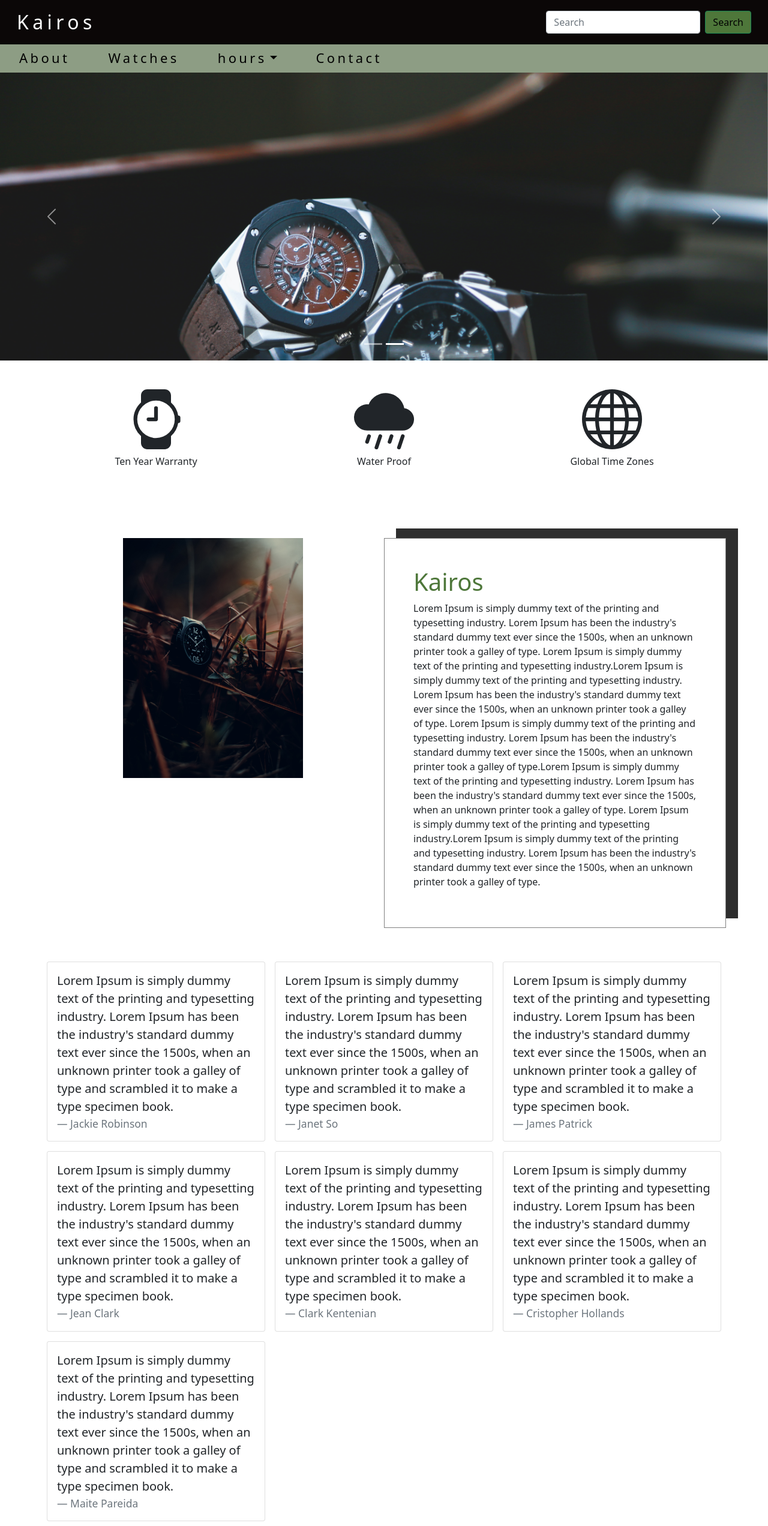
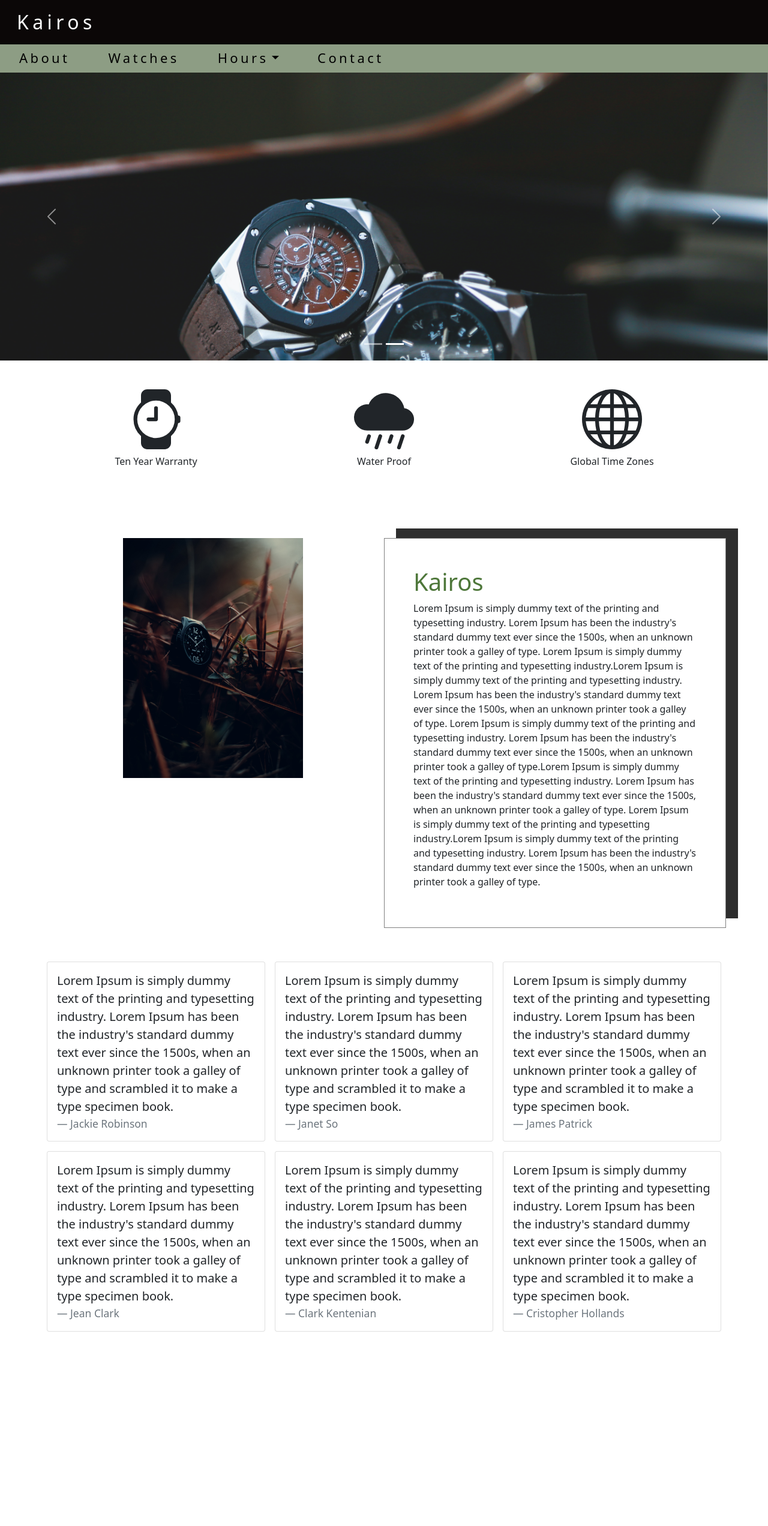
Before and after one commit to JennMP88/watchesApp, a React (Create React App) app: page / in a window 1280 px wide. Shown: the whole page at 60% size. After the commit the page ends 2228 px from the top, so only its background shows below. Built offline with nearby package versions, Linux system fonts and the light colour scheme.

Commit message:
more on css changes

```diff
--- a/src/components/navbar.js
+++ b/src/components/navbar.js
@@ -11,7 +11,7 @@ const Navbar = () => {
           <a className="navbar-brand" href="#" >
             Kairos
           </a>
-          <form className="d-flex">
+          {/* <form className="d-flex">
             <input
               className="form-control me-2"
               type="search"
@@ -21,7 +21,7 @@ const Navbar = () => {
             <button className="btn btn-outline-success" type="submit">
               Search
             </button>
-          </form>
+          </form> */}
         </div>
       </nav>
 
@@ -48,23 +48,27 @@ const Navbar = () => {
             data-bs-toggle="dropdown"
             aria-expanded="false"
           >
-            hours
+            Hours
           </a>
+
           <ul className="dropdown-menu" aria-labelledby="navbarDropdown">
-            <li>
-              <a className="dropdown-item" href="#">
-                Action
-              </a>
-            </li>
-            <li>
-              <a className="dropdown-item" href="#">
-                Another action
-              </a>
-            </li>
+
 
             <li>
               <a className="dropdown-item" href="#">
-                Something else here
+                M-Th  9am-6:00pm
+              </a>
+            </li>
+            <hr/>
+            <li>
+              <a className="dropdown-item" href="#">
+                F - Sat 10am-6:00pm
+              </a>
+            </li>
+            <hr/>
+            <li>
+              <a className="dropdown-item" href="#">
+                Sundays- closed
               </a>
             </li>
           </ul>
--- a/src/containers/reviewsApi.js
+++ b/src/containers/reviewsApi.js
@@ -23,10 +23,6 @@ const reviews=[
     name:"Cristopher Hollands",
     review:"Lorem Ipsum is simply dummy text of the printing and typesetting industry. Lorem Ipsum has been the industry's standard dummy text ever since the 1500s, when an unknown printer took a galley of type and scrambled it to make a type specimen book.",
   },
-  {
-    name:"Maite Pareida",
-    review:"Lorem Ipsum is simply dummy text of the printing and typesetting industry. Lorem Ipsum has been the industry's standard dummy text ever since the 1500s, when an unknown printer took a galley of type and scrambled it to make a type specimen book.",
-  },
 ]
 
 export {reviews}
--- a/src/styles/navbar.css
+++ b/src/styles/navbar.css
@@ -44,3 +44,7 @@
   background-color:#4E773A ;
   color:black;
 }
+
+.dropdown-item{
+  font-weight:bold;
+}
```
